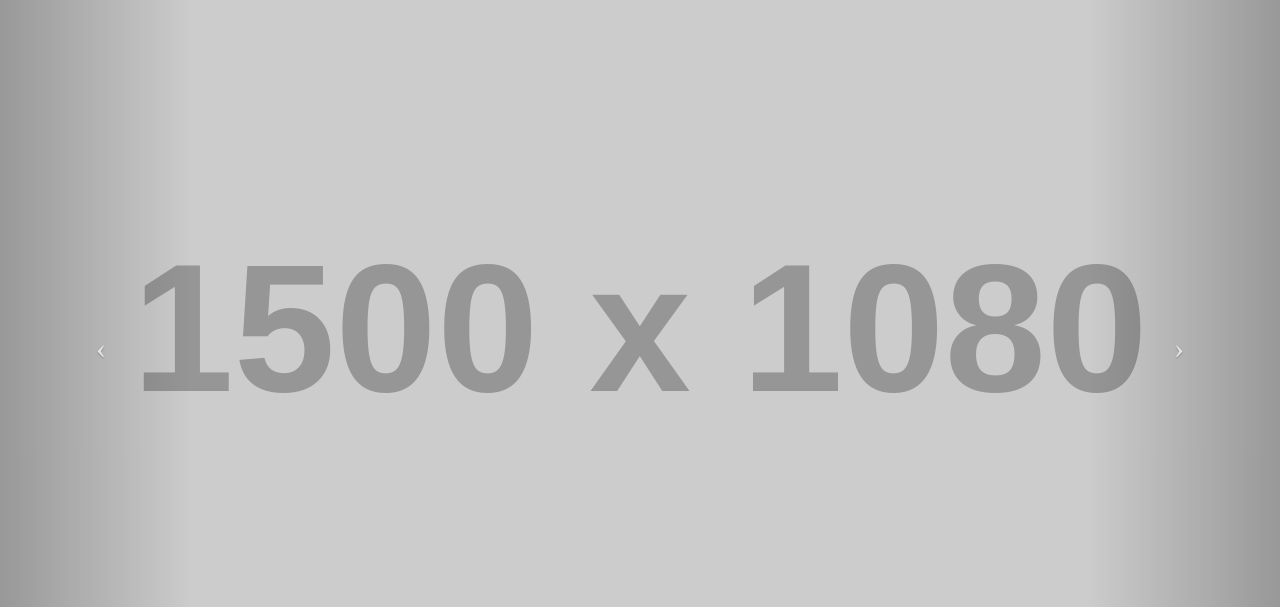
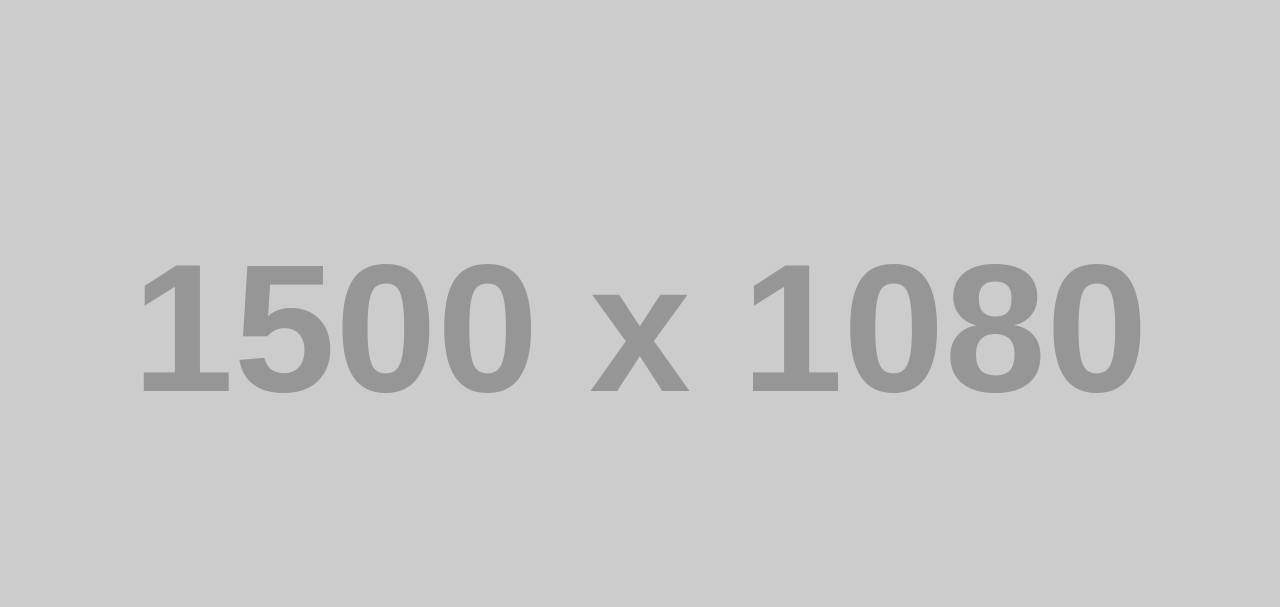
Before and after one commit to mstfakdgn/mstfakdgn.github.io, a plain HTML site: page index.html in a window 1280 px wide. Shown: the part 57-664 px from the top of the page. Drawn offline with Linux system fonts and the light colour scheme; placeholder pictures from the web are drawn by us.

Commit message:
2.ödevv

```diff
--- a/index.html
+++ b/index.html
@@ -10,7 +10,7 @@
     <meta name="author" content="">
 
     <title>Main</title>
-
+<link rel="stylesheet" type="text/css" href="css/benim.css">
     <!-- Bootstrap Core CSS -->
     <link href="css/bootstrap.min.css" rel="stylesheet">
 
@@ -73,8 +73,9 @@
     </nav>
 
     <!-- Full Page Image Background Carousel Header -->
+
     <header id="myCarousel" class="carousel slide">
-        <!--
+       <!--
         <ol class="carousel-indicators">
             <li data-target="#myCarousel" data-slide-to="0" class="active"></li>
             <li data-target="#myCarousel" data-slide-to="1"></li>
@@ -145,12 +146,7 @@
         </div>
 -->
         <!-- Controls -->
-        <a class="left carousel-control" href="#myCarousel" data-slide="prev">
-            <span class="icon-prev"></span>
-        </a>
-        <a class="right carousel-control" href="#myCarousel" data-slide="next">
-            <span class="icon-next"></span>
-        </a>
+
 
     </header>
 
```
